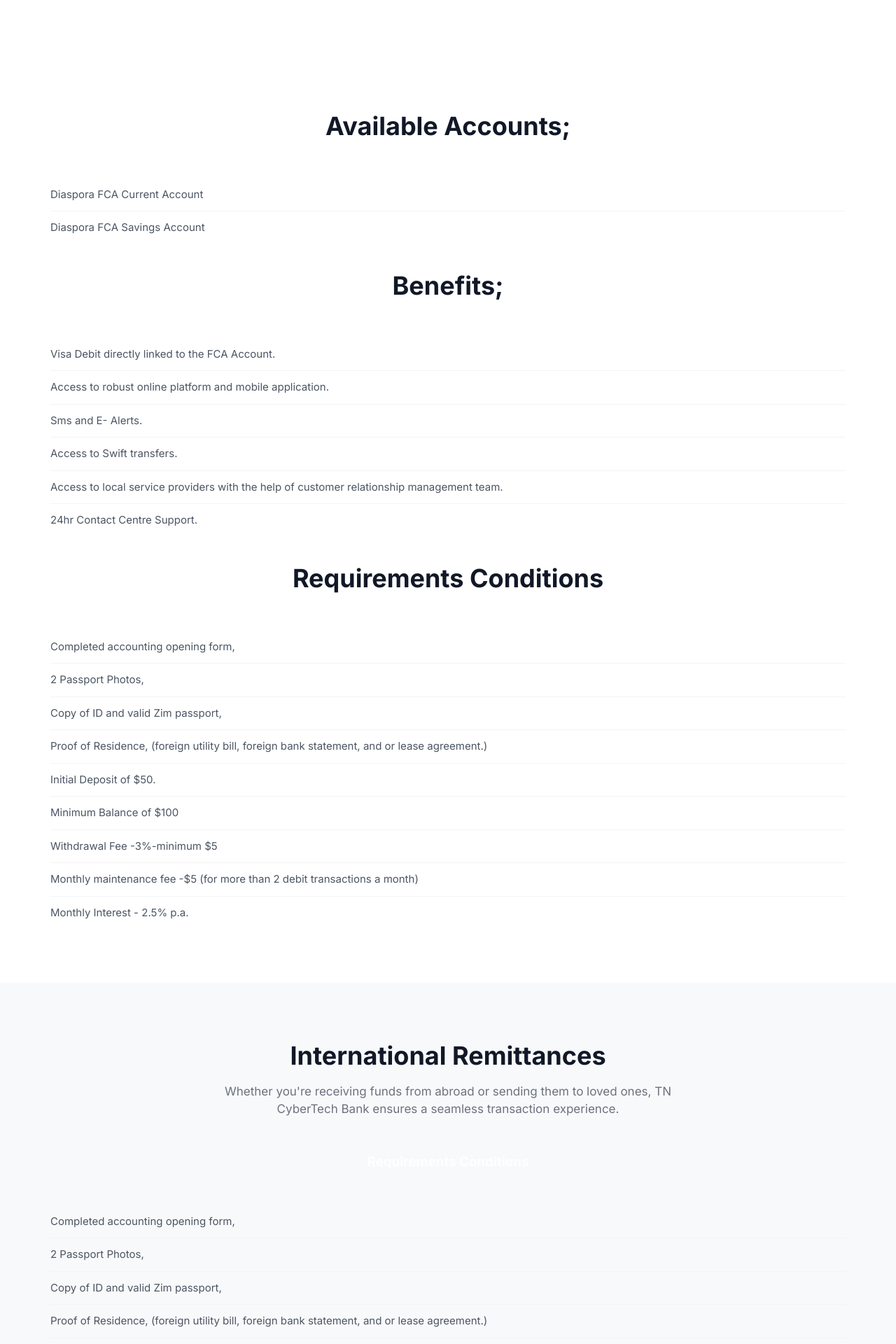
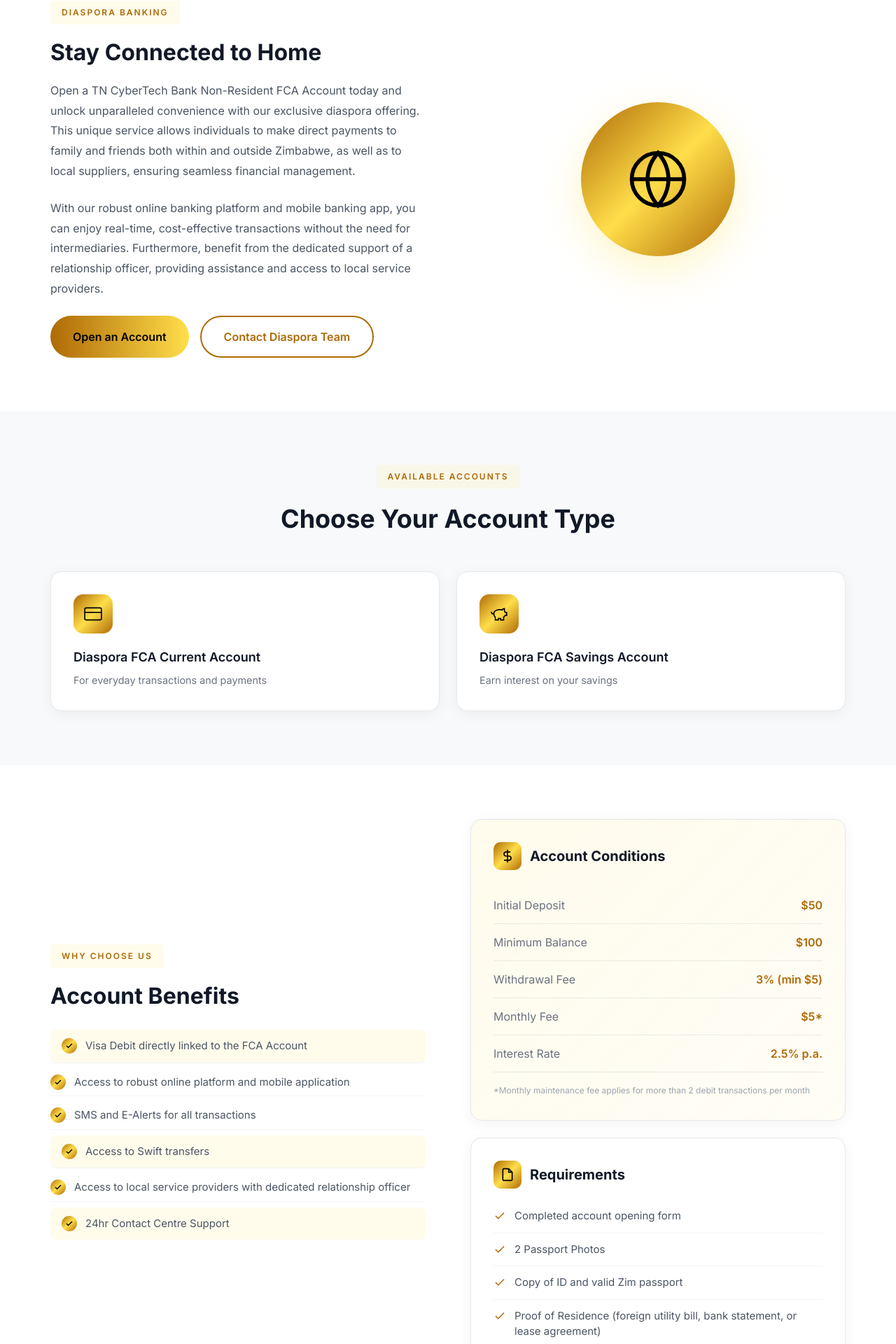
Before and after one commit to Tinashe77/TN, a React (Vite) app in the folder tn-landing/: page /diaspora in a window 1280 px wide. Shown: the part 602-2522 px from the top of the page at 70% size. Built offline with nearby package versions, Linux system fonts and the light colour scheme.

Commit message:
final-content

```diff
--- a/tn-landing/src/components/Footer.css
+++ b/tn-landing/src/components/Footer.css
@@ -40,7 +40,7 @@
 .footer-logo span {
   font-size: 1.125rem;
   font-weight: 700;
-  color: rgb(255, 222, 74);
+  color: rgb(255, 222, 74) !important;
 }
 
 .footer-tagline {
--- a/tn-landing/src/pages/About.css
+++ b/tn-landing/src/pages/About.css
@@ -211,6 +211,7 @@
 
 .section-label.light {
   background: rgba(255, 222, 74, 0.15);
+  color:rgb(255, 222, 74) !important
 }
 
 /* ========================================
@@ -475,7 +476,7 @@
   font-weight: 600;
   text-transform: uppercase;
   letter-spacing: 1.5px;
-  color: rgb(174, 106, 6);
+  color: rgb(255, 222, 74);
   margin-bottom: 1rem;
 }
 
@@ -547,7 +548,7 @@
 
 .image-break-content p {
   font-size: 1.125rem;
-  color: rgb(174, 106, 6);
+  color: rgb(255, 222, 74);
 }
 
 /* ========================================
--- a/tn-landing/src/pages/Diaspora.jsx
+++ b/tn-landing/src/pages/Diaspora.jsx
@@ -4,41 +4,51 @@
 import '../components/PageStyles.css'
 
 function Diaspora() {
-  const accounts = [
-    'Diaspora FCA Current Account',
-    'Diaspora FCA Savings Account',
+  const accountTypes = [
+    {
+      name: 'Diaspora FCA Current Account',
+      icon: (
+        <svg viewBox="0 0 24 24" fill="none" stroke="currentColor" strokeWidth="1.5">
+          <rect x="1" y="4" width="22" height="16" rx="2" ry="2"/>
+          <line x1="1" y1="10" x2="23" y2="10"/>
+        </svg>
+      ),
+      desc: 'For everyday transactions and payments',
+    },
+    {
+      name: 'Diaspora FCA Savings Account',
+      icon: (
+        <svg viewBox="0 0 24 24" fill="none" stroke="currentColor" strokeWidth="1.5">
+          <path d="M19 5c-1.5 0-2.8 1.4-3 2-3.5-1.5-11-.3-11 5 0 1.8 0 3 2 4.5V20h4v-2h3v2h4v-4c1-.5 1.7-1 2-2h2v-4h-2c0-1-.5-1.5-1-2V5z"/>
+          <path d="M2 9v1c0 1.1.9 2 2 2h1"/>
+        </svg>
+      ),
+      desc: 'Earn interest on your savings',
+    },
   ]
 
   const benefits = [
-    'Visa Debit directly linked to the FCA Account.',
-    'Access to robust online platform and mobile application.',
-    'Sms and E- Alerts.',
-    'Access to Swift transfers.',
-    'Access to local service providers with the help of customer relationship management team.',
-    '24hr Contact Centre Support.',
+    { text: 'Visa Debit directly linked to the FCA Account', highlight: true },
+    { text: 'Access to robust online platform and mobile application', highlight: false },
+    { text: 'SMS and E-Alerts for all transactions', highlight: false },
+    { text: 'Access to Swift transfers', highlight: true },
+    { text: 'Access to local service providers with dedicated relationship officer', highlight: false },
+    { text: '24hr Contact Centre Support', highlight: true },
+  ]
+
+  const accountConditions = [
+    { label: 'Initial Deposit', value: '$50' },
+    { label: 'Minimum Balance', value: '$100' },
+    { label: 'Withdrawal Fee', value: '3% (min $5)' },
+    { label: 'Monthly Fee', value: '$5*' },
+    { label: 'Interest Rate', value: '2.5% p.a.' },
   ]
 
   const requirements = [
-    'Completed accounting opening form,',
-    '2 Passport Photos,',
-    'Copy of ID and valid Zim passport,',
-    'Proof of Residence, (foreign utility bill, foreign bank statement, and or lease agreement.)',
-    'Initial Deposit of $50.',
-    'Minimum Balance of $100',
-    'Withdrawal Fee -3%-minimum $5',
-    'Monthly maintenance fee -$5 (for more than 2 debit transactions a month)',
-    'Monthly Interest - 2.5% p.a.',
-  ]
-
-  const remittanceRequirements = [
-    'Completed accounting opening form,',
-    '2 Passport Photos,',
-    'Copy of ID and valid Zim passport,',
-    'Proof of Residence, (foreign utility bill, foreign bank statement, and or lease agreement.)',
-    'Initial Deposit of $20,',
-    'Minimum Balance of $20',
-    'Withdrawal Fee -3%-minimum $5',
-    'Monthly maintenance fee -$5',
+    'Completed account opening form',
+    '2 Passport Photos',
+    'Copy of ID and valid Zim passport',
+    'Proof of Residence (foreign utility bill, bank statement, or lease agreement)',
   ]
 
   const remittancePartners = [
@@ -63,8 +73,8 @@
       <section className="page-hero">
         <div className="page-hero-overlay"></div>
         <div className="page-hero-content">
-          <h1>Non-Residence Banking Accounts</h1>
-          <p>Open a TN CyberTech Bank Non-Resident FCA Account today and unlock unparalleled convenience with our exclusive diaspora offering, tailored specifically for Zimbabweans living abroad.</p>
+          <h1>Non-Resident Banking</h1>
+          <p>Tailored banking solutions for Zimbabweans living abroad</p>
         </div>
       </section>
 
@@ -72,74 +82,234 @@
         <div className="container">
           <Link to="/">Home</Link>
           <span className="separator">/</span>
-          <span className="current">Non-Residence Banking</span>
+          <span className="current">Diaspora Banking</span>
         </div>
       </nav>
 
+      {/* Introduction */}
       <section className="content-section white-section">
         <div className="container">
-          <p>
-            This unique service allows individuals to make direct payments to family and friends both within and outside Zimbabwe, as well as to local suppliers, ensuring seamless financial management. With our robust online banking platform and mobile banking app, you can enjoy real-time, cost-effective transactions without the need for intermediaries. Furthermore, benefit from the dedicated support of a relationship officer, providing assistance and access to local service providers. Experience the exceptional benefits of the TN CyberTech Bank's Non-Resident FCA Account and simplify your financial interactions today.
-          </p>
+          <div className="two-col-layout">
+            <div>
+              <span className="section-label">Diaspora Banking</span>
+              <h2 style={{ fontSize: 'clamp(1.5rem, 3vw, 2rem)', color: '#111827', marginBottom: '1rem' }}>
+                Stay Connected to Home
+              </h2>
+              <p style={{ color: '#4b5563', lineHeight: '1.8', marginBottom: '1.5rem' }}>
+                Open a TN CyberTech Bank Non-Resident FCA Account today and unlock unparalleled convenience with our exclusive diaspora offering. This unique service allows individuals to make direct payments to family and friends both within and outside Zimbabwe, as well as to local suppliers, ensuring seamless financial management.
+              </p>
+              <p style={{ color: '#4b5563', lineHeight: '1.8', marginBottom: '1.5rem' }}>
+                With our robust online banking platform and mobile banking app, you can enjoy real-time, cost-effective transactions without the need for intermediaries. Furthermore, benefit from the dedicated support of a relationship officer, providing assistance and access to local service providers.
+              </p>
 
-          <div className="section-header" style={{ marginTop: '2rem' }}>
-            <h2>Available Accounts;</h2>
+              <div style={{ display: 'flex', gap: '1rem', flexWrap: 'wrap' }}>
+                <Link to="/contact" className="cta-btn cta-btn-primary">
+                  Open an Account
+                </Link>
+                <a href="mailto:diaspora@tncybertechbank.co.zw" className="cta-btn cta-btn-secondary">
+                  Contact Diaspora Team
+                </a>
+              </div>
+            </div>
+
+            <div style={{ display: 'flex', alignItems: 'center', justifyContent: 'center' }}>
+              <div style={{
+                width: '220px',
+                height: '220px',
+                background: 'linear-gradient(135deg, rgb(174, 106, 6) 0%, rgb(255, 222, 74) 50%, rgb(174, 106, 6) 100%)',
+                borderRadius: '50%',
+                display: 'flex',
+                alignItems: 'center',
+                justifyContent: 'center',
+                boxShadow: '0 20px 60px rgba(255, 222, 74, 0.3)'
+              }}>
+                <svg viewBox="0 0 24 24" fill="none" stroke="#000" strokeWidth="1.5" style={{ width: '90px', height: '90px' }}>
+                  <circle cx="12" cy="12" r="10"/>
+                  <path d="M2 12h20M12 2a15.3 15.3 0 0 1 4 10 15.3 15.3 0 0 1-4 10 15.3 15.3 0 0 1-4-10 15.3 15.3 0 0 1 4-10z"/>
+                </svg>
+              </div>
+            </div>
           </div>
-          <ul className="feature-list">
-            {accounts.map((account) => (
-              <li key={account}>{account}</li>
-            ))}
-          </ul>
-
-          <div className="section-header" style={{ marginTop: '2rem' }}>
-            <h2>Benefits;</h2>
-          </div>
-          <ul className="feature-list">
-            {benefits.map((benefit) => (
-              <li key={benefit}>{benefit}</li>
-            ))}
-          </ul>
-
-          <div className="section-header" style={{ marginTop: '2rem' }}>
-            <h2>Requirements Conditions</h2>
-          </div>
-          <ul className="feature-list">
-            {requirements.map((item) => (
-              <li key={item}>{item}</li>
-            ))}
-          </ul>
         </div>
       </section>
 
+      {/* Account Types */}
       <section className="content-section light-section">
         <div className="container">
           <div className="section-header">
-            <h2>International Remittances</h2>
-            <p>Whether you're receiving funds from abroad or sending them to loved ones, TN CyberTech Bank ensures a seamless transaction experience.</p>
+            <span className="section-label">Available Accounts</span>
+            <h2>Choose Your Account Type</h2>
           </div>
 
-          <div className="section-header" style={{ marginTop: '1.5rem' }}>
-            <h3>Requirements Conditions</h3>
+          <div className="services-grid-2">
+            {accountTypes.map((account) => (
+              <div key={account.name} className="service-card">
+                <div className="service-card-icon">{account.icon}</div>
+                <h3>{account.name}</h3>
+                <p>{account.desc}</p>
+              </div>
+            ))}
           </div>
-          <ul className="feature-list">
-            {remittanceRequirements.map((item) => (
-              <li key={item}>{item}</li>
-            ))}
-          </ul>
+        </div>
+      </section>
 
-          <p style={{ marginTop: '1.5rem' }}>
-            You can receive funds via Cash Pick Up option from a wide range of international remittance partners including (include partner logo's) :
-          </p>
+      {/* Benefits & Conditions */}
+      <section className="content-section white-section">
+        <div className="container">
+          <div className="two-col-layout">
+            <div>
+              <span className="section-label">Why Choose Us</span>
+              <h2 style={{ fontSize: 'clamp(1.5rem, 3vw, 2rem)', color: '#111827', marginBottom: '1.5rem' }}>
+                Account Benefits
+              </h2>
+
+              <ul className="feature-list">
+                {benefits.map((benefit) => (
+                  <li key={benefit.text} style={{
+                    background: benefit.highlight ? 'rgba(255, 222, 74, 0.1)' : 'transparent',
+                    padding: benefit.highlight ? '0.75rem 1rem' : '0.5rem 0',
+                    borderRadius: benefit.highlight ? '8px' : '0',
+                    marginBottom: '0.5rem',
+                  }}>
+                    <span className="check-icon">
+                      <svg viewBox="0 0 24 24" fill="none" stroke="currentColor" strokeWidth="3">
+                        <polyline points="20 6 9 17 4 12"/>
+                      </svg>
+                    </span>
+                    {benefit.text}
+                  </li>
+                ))}
+              </ul>
+            </div>
+
+            <div>
+              <div className="info-card" style={{ background: 'linear-gradient(135deg, rgba(255, 222, 74, 0.1) 0%, rgba(255, 222, 74, 0.05) 100%)' }}>
+                <h3>
+                  <span className="icon">
+                    <svg viewBox="0 0 24 24" fill="none" stroke="currentColor" strokeWidth="2">
+                      <line x1="12" y1="1" x2="12" y2="23"/>
+                      <path d="M17 5H9.5a3.5 3.5 0 0 0 0 7h5a3.5 3.5 0 0 1 0 7H6"/>
+                    </svg>
+                  </span>
+                  Account Conditions
+                </h3>
+
+                <div style={{ marginTop: '1.5rem' }}>
+                  {accountConditions.map((item) => (
+                    <div key={item.label} style={{
+                      display: 'flex',
+                      justifyContent: 'space-between',
+                      alignItems: 'center',
+                      padding: '0.875rem 0',
+                      borderBottom: '1px solid rgba(0, 0, 0, 0.08)',
+                    }}>
+                      <span style={{ color: '#6b7280' }}>{item.label}</span>
+                      <span style={{ fontWeight: '600', color: 'rgb(174, 106, 6)' }}>{item.value}</span>
+                    </div>
+                  ))}
+                </div>
+
+                <p style={{ fontSize: '0.75rem', color: '#9ca3af', marginTop: '1rem' }}>
+                  *Monthly maintenance fee applies for more than 2 debit transactions per month
+                </p>
+              </div>
+
+              <div className="info-card" style={{ marginTop: '1.5rem' }}>
+                <h3>
+                  <span className="icon">
+                    <svg viewBox="0 0 24 24" fill="none" stroke="currentColor" strokeWidth="2">
+                      <path d="M14 2H6a2 2 0 0 0-2 2v16a2 2 0 0 0 2 2h12a2 2 0 0 0 2-2V8z"/>
+                      <polyline points="14 2 14 8 20 8"/>
+                    </svg>
+                  </span>
+                  Requirements
+                </h3>
+                <ul className="feature-list" style={{ marginTop: '1rem' }}>
+                  {requirements.map((req) => (
+                    <li key={req}>
+                      <svg viewBox="0 0 24 24" fill="none" stroke="currentColor" strokeWidth="2">
+                        <polyline points="20 6 9 17 4 12"/>
+                      </svg>
+                      {req}
+                    </li>
+                  ))}
+                </ul>
+              </div>
+            </div>
+          </div>
+        </div>
+      </section>
+
+      {/* International Remittances */}
+      <section className="content-section dark-section">
+        <div className="container">
+          <div className="section-header" style={{ textAlign: 'center' }}>
+            <span className="section-label light">International Remittances</span>
+            <h2 style={{ color: '#fff' }}>Send & Receive Money Globally</h2>
+            <p style={{ color: '#9ca3af', maxWidth: '600px', margin: '0 auto' }}>
+              Whether you're receiving funds from abroad or sending them to loved ones, TN CyberTech Bank ensures a seamless transaction experience.
+            </p>
+          </div>
+
+          <div style={{
+            display: 'flex',
+            gap: '2rem',
+            justifyContent: 'center',
+            flexWrap: 'wrap',
+            marginTop: '2rem',
+            marginBottom: '2rem',
+          }}>
+            <div style={{
+              padding: '1.5rem 2rem',
+              background: 'rgba(255, 222, 74, 0.1)',
+              borderRadius: '12px',
+              border: '1px solid rgba(255, 222, 74, 0.2)',
+              textAlign: 'center',
+            }}>
+              <div style={{ color: 'rgb(255, 222, 74)', fontWeight: '700', fontSize: '1.5rem' }}>Secure</div>
+              <div style={{ color: '#9ca3af', fontSize: '0.875rem' }}>Safe transactions</div>
+            </div>
+            <div style={{
+              padding: '1.5rem 2rem',
+              background: 'rgba(255, 222, 74, 0.1)',
+              borderRadius: '12px',
+              border: '1px solid rgba(255, 222, 74, 0.2)',
+              textAlign: 'center',
+            }}>
+              <div style={{ color: 'rgb(255, 222, 74)', fontWeight: '700', fontSize: '1.5rem' }}>USD Cash</div>
+              <div style={{ color: '#9ca3af', fontSize: '0.875rem' }}>Guaranteed</div>
+            </div>
+            <div style={{
+              padding: '1.5rem 2rem',
+              background: 'rgba(255, 222, 74, 0.1)',
+              borderRadius: '12px',
+              border: '1px solid rgba(255, 222, 74, 0.2)',
+              textAlign: 'center',
+            }}>
+              <div style={{ color: 'rgb(255, 222, 74)', fontWeight: '700', fontSize: '1.5rem' }}>No Fuss</div>
+              <div style={{ color: '#9ca3af', fontSize: '0.875rem' }}>Quick & easy</div>
+            </div>
+          </div>
+        </div>
+      </section>
+
+      {/* Remittance Partners */}
+      <section className="content-section white-section">
+        <div className="container">
+          <div className="section-header">
+            <span className="section-label">Our Partners</span>
+            <h2>Receive Funds From</h2>
+            <p>You can receive funds via Cash Pick Up option from a wide range of international remittance partners.</p>
+          </div>
 
           <div style={{
             display: 'grid',
-            gridTemplateColumns: 'repeat(auto-fit, minmax(150px, 1fr))',
-            gap: '1.5rem',
-            marginTop: '1.5rem',
+            gridTemplateColumns: 'repeat(auto-fit, minmax(140px, 1fr))',
+            gap: '1rem',
           }}>
             {remittancePartners.map((partner) => (
               <div key={partner.name} style={{
-                padding: '1.5rem',
+                padding: '1.25rem',
                 background: '#fff',
                 borderRadius: '12px',
                 border: '1px solid #e5e7eb',
@@ -147,33 +317,55 @@
                 flexDirection: 'column',
                 alignItems: 'center',
                 justifyContent: 'center',
+                transition: 'all 0.3s ease',
               }}>
                 <img
                   src={partner.logo}
                   alt={partner.name}
                   style={{
-                    width: '80px',
-                    height: '60px',
+                    width: '70px',
+                    height: '50px',
                     objectFit: 'contain',
-                    marginBottom: '0.75rem',
+                    marginBottom: '0.5rem',
                   }}
                 />
-                <span style={{ fontSize: '0.75rem', color: '#6b7280', textAlign: 'center' }}>{partner.name}</span>
+                <span style={{ fontSize: '0.7rem', color: '#6b7280', textAlign: 'center' }}>{partner.name}</span>
               </div>
             ))}
           </div>
 
-          <p style={{ marginTop: '1.5rem' }}>It's secure, with no fuss!</p>
-          <p>USD Cash Guaranteed!</p>
+          <div style={{
+            marginTop: '2rem',
+            padding: '1.5rem',
+            background: 'linear-gradient(135deg, rgba(255, 222, 74, 0.1) 0%, rgba(255, 222, 74, 0.05) 100%)',
+            borderRadius: '12px',
+            border: '1px solid rgba(255, 222, 74, 0.2)',
+          }}>
+            <h4 style={{ color: '#111827', marginBottom: '0.5rem' }}>Sending Money Abroad?</h4>
+            <p style={{ color: '#6b7280', marginBottom: '0' }}>
+              For sending money abroad, we partner with <strong style={{ color: 'rgb(174, 106, 6)' }}>Money Gram</strong> and <strong style={{ color: 'rgb(174, 106, 6)' }}>Western Union</strong>.
+            </p>
+          </div>
+        </div>
+      </section>
 
-          <p style={{ marginTop: '1.5rem' }}>For sending money abroad we have the following remittance partners :</p>
-          <ol className="feature-list">
-            <li>Money Gram</li>
-            <li>Western Union</li>
-          </ol>
-
-          <p style={{ marginTop: '1.5rem' }}>
-            TN CyberTech Bank is committed to making your life easier. Visit our Branches today to find out more about our expanded remittance services. TN CyberTech - The future of Banking !
+      {/* CTA Section */}
+      <section className="content-section dark-section" style={{ textAlign: 'center' }}>
+        <div className="container">
+          <h2 style={{ color: '#fff', marginBottom: '1rem' }}>Ready to Get Started?</h2>
+          <p style={{ color: '#9ca3af', marginBottom: '2rem', maxWidth: '500px', margin: '0 auto 2rem' }}>
+            TN CyberTech Bank is committed to making your life easier. Visit our branches today to find out more about our expanded diaspora services.
+          </p>
+          <div style={{ display: 'flex', gap: '1rem', justifyContent: 'center', flexWrap: 'wrap' }}>
+            <a href="mailto:diaspora@tncybertechbank.co.zw" className="cta-btn cta-btn-primary">
+              Contact Diaspora Team
+            </a>
+            <Link to="/contact" className="cta-btn cta-btn-secondary">
+              Find a Branch
+            </Link>
+          </div>
+          <p style={{ color: 'rgb(255, 222, 74)', marginTop: '1.5rem', fontWeight: '500' }}>
+            TN CyberTech - The Future of Banking!
           </p>
         </div>
       </section>
--- a/tn-landing/src/pages/foryou/Cards.css
+++ b/tn-landing/src/pages/foryou/Cards.css
@@ -85,7 +85,7 @@
 /* VISA Cards Grid - 3 columns */
 .visa-cards-grid {
   display: grid;
-  grid-template-columns: repeat(3, 1fr);
+  /* grid-template-columns: repeat(3, 1fr); */
   gap: 1.5rem;
 }
 
--- a/tn-landing/src/pages/foryou/MobileBanking.jsx
+++ b/tn-landing/src/pages/foryou/MobileBanking.jsx
@@ -219,7 +219,7 @@
                 <div style={{
                   fontSize: 'clamp(3rem, 8vw, 5rem)',
                   fontWeight: '700',
-                  color: 'rgb(174, 106, 6)',
+                  color: 'rgb(255, 222, 74)',
                   marginBottom: '1rem'
                 }}>
                   *210#
@@ -232,7 +232,7 @@
                   borderRadius: '50px',
                   display: 'inline-block'
                 }}>
-                  <span style={{ color: 'rgb(174, 106, 6)', fontWeight: '600' }}>Register: *236#</span>
+                  <span style={{ color: 'rgb(255, 222, 74)', fontWeight: '600' }}>Register: *236#</span>
                 </div>
               </div>
             </div>
```
